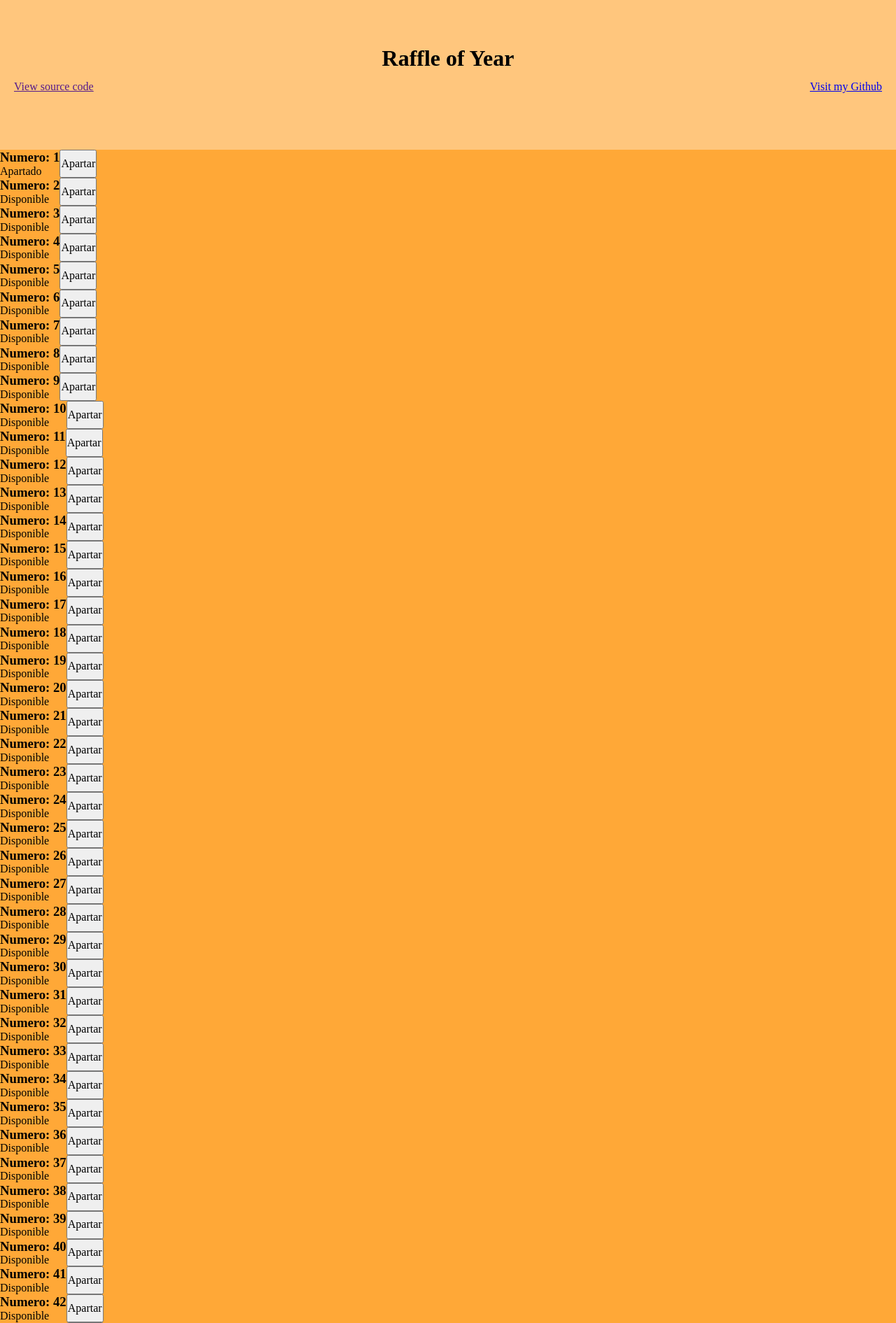
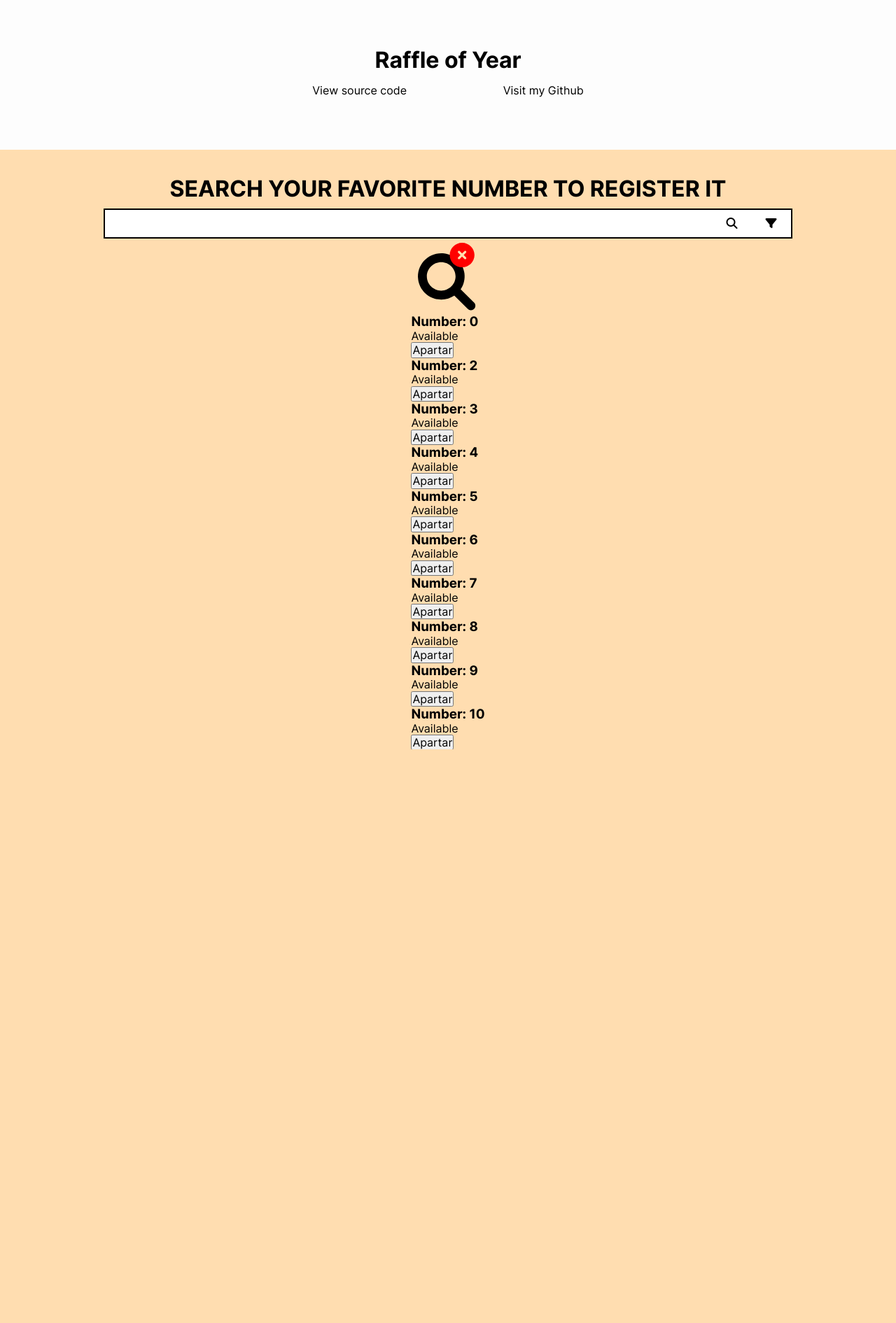
Before and after one commit to BlackBarto/raffle-page, a Node server app: page / in a window 1280 px wide. Shown: the top 1891 px of the page at 70% size. After the commit the page ends 1071 px from the top, so only its background shows below. Run offline with Node 20, Linux system fonts and the light colour scheme; tables that the repository leaves empty hold one stand-in row (values such as "Sample post"); some libraries are stand-ins or nearby versions.

Commit message:
change the ui to a searcher to search a raffle number, add an on-load listener to add to numbers-place teen numbers that are available

```diff
--- a/package.json
+++ b/package.json
@@ -5,8 +5,7 @@
   "type": "module",
   "main": "index.js",
   "scripts": {
-    "start": "node src/index.js",
-    "dev": "nodemon src/index.js"
+    "start": "node src/index.js"
   },
   "keywords": [],
   "author": "",
--- a/src/database.js
+++ b/src/database.js
@@ -10,7 +10,7 @@ export const addContestant = ({name, email, raffleNumber}) => {
 }
 
 export const isValidRaffleNumber = (number) => {
-    Contestant.findOne({ raffleNumber: number})
+    return Contestant.findOne({ raffleNumber: number})
         .then(contestant => {
             if (contestant) return false
             return true
@@ -20,8 +20,9 @@ export const isValidRaffleNumber = (number) => {
         })
 }
 
-export const getAllContestant = () => {
-    return Contestant.find()
+
+export const getAllContestants = async () => {
+    return await Contestant.find()
 }
 
 console.log("Database is connected")
--- a/src/public/css/style.css
+++ b/src/public/css/style.css
@@ -1,8 +1,35 @@
 :root {
     --main-color: rgb(255, 168, 55);
-    --second-color: rgba(255, 187, 98, 0.829);
+    --second-color: rgba(255, 187, 98, 0.5);
+    --three-color: rgba(255, 187, 98, 0.2);
+    --alpha-grey: rgba(252,252,252, .7);
+    --light-grey: rgb(251,251,251);
+    --middle-grey: rgb(248,248,248);
 }
 
+
+@font-face {
+    font-family: 'Inter';
+    src: url(/fonts/Inter-VariableFont_slnt,wght.ttf);
+}
+
+* {
+    font-family: 'Inter', sans-serif;
+}
+
+html {
+    font-size: 13px;
+}
+
+body {
+    display: grid;
+    grid-template-columns: 1fr;
+    grid-template-rows: minmax(calc(35px + 5rem), 20vh) 80vh;
+    grid-template-areas:
+    "header"
+    "numbers"
+    ;
+}
 
 
 /*
@@ -12,15 +39,13 @@
 */
 
 .header {
-    position: sticky;
-    top: 0;
+    grid-area: header;
     display: flex;
     flex-direction: column;
     align-items: center;
     justify-content: center;
-    min-height: calc(35px + 5rem);
-    height: 20vh;
-    background-color: var(--second-color);
+    gap: 5px 0;
+    background-color: var(--alpha-grey);
 }
 
 .header__h1 {
@@ -32,14 +57,31 @@
     display: flex;
     align-items: center;
     justify-content: space-between;
+    gap: 0 5%;
+    max-width: 500px;
     width: 100%;
     list-style: none;
 }
 
+.header__li {
+    flex-grow: 1;
+    text-align: center;
+}
+
 .header__li a {
     display: block;
-    padding: 10px 20px 15px;
+    padding: 5px 5px;
+    text-decoration: none;
+    color: #000;
+    border: 2px solid transparent;
+    transition: border-color .2s ease-in, color .2s linear;
 }
+
+.header__li a:hover {
+    color: var(--main-color);
+    border-color: var(--main-color);
+}
+
 
 
 
@@ -51,17 +93,104 @@
 
 */
 
-.numbers {
-    position: relative;
+.errors {
+    display: none;
+}
+
+
+
+
+
+
+
+
+/*
+
+    INICIO DEL NUMBERS (MAIN)
+
+*/
+
+.numbers, .numbers__form-container {
     display: flex;
     flex-direction: column;
-    background-color: var(--main-color);
+    align-items: center;
 }
 
-.numbers__number {
-    display: flex;
+.numbers {
+    grid-area: numbers;
+    position: relative;
+    overflow-y: auto;
+    padding: 3.5vh 2% 0;
+    background-color: var(--second-color);
 }
 
-.numbers__container-info {
+.numbers__form-container {
+    width: 80%;
+    gap: 10px 0;
+}
 
+.numbers__h2 {
+    font-size: 2rem;
+    text-align: center;
+    text-transform: uppercase;
 }
+
+.numbers__form {
+    display: flex;
+    align-items: center;
+    width: 100%;
+    background-color: #fff;
+    border: 2px solid #000;
+}
+
+.numbers__form input, .numbers__form button{
+    border: none;
+    outline: none;
+    background-color: transparent;
+}
+
+.numbers__form input {
+    flex-grow: 1;
+    width: 50px;
+    padding: 10px;
+    transition: background-color .2s ease-in;
+}
+
+.numbers__form input:hover {
+    background-color: var(--light-grey);
+}
+
+.numbers__form input:focus {
+    background-color: var(--middle-grey);
+}
+
+.numbers__form button {
+    cursor: pointer;
+    padding: 10px 20px;
+    color: #000;
+    background-color: transparent;
+    transition: color .2s linear, background-color .2s ease-in;
+}
+
+.numbers__form button:hover {
+    background-color: var(--three-color);
+    color: var(--main-color);
+}
+
+
+
+
+
+
+
+/*
+
+    INICIO DEL RESPONSIVE (MAIN)
+
+*/
+
+@media only screen and (min-width: 800px) {
+    html {
+	font-size: 16px;
+    }
+}
--- a/src/public/index.html
+++ b/src/public/index.html
@@ -6,6 +6,7 @@
     <meta name="viewport" content="width=device-width, initial-scale=1.0">
     <link rel="stylesheet" href="/css/normalize.css">
     <link rel="stylesheet" href="/css/style.css">
+    <script src="https://kit.fontawesome.com/5a47573fb9.js" crossorigin="anonymous"></script>
 </head>
 <body>
     <header class="header">
@@ -15,8 +16,26 @@
             <li class="header__li"><a href="https://github.com/BlackBarto">Visit my Github</a></li>
         </ul>
     </header>
-
-    <main id="numbers-place" class="numbers"></main>
+    <div class="errors">
+        <h3></h3>
+        <p></p>
+        <button></button>
+    </div>
+    <main class="numbers">
+        <article class="numbers__form-container">
+            <h2 class="numbers__h2">Search your favorite number to register it</h2>
+            <form class="numbers__form">
+                <input type="search" name="search_number" id="searcher-input">
+                <button id="searcher-btn"><i class="fa-solid fa-magnifying-glass"></i></button>
+                <button id="searcher-filter"><i class="fa-solid fa-filter"></i></button>
+            </form>
+        </article>
+        <section id="numbers-place" class="numbers__section">
+	    <div class="numbers__no-results">
+		<img src="/imgs/not_found.svg">
+	    </div>
+        </section>
+    </main>
     <script type="module" src="/js/main.js"></script>
 </body>
 </html>
--- a/src/public/js/insert_numbers.js
+++ b/src/public/js/insert_numbers.js
@@ -1,27 +1,24 @@
-export const numbersPlace = document.getElementById("numbers-place")
+const numbersPlace = document.getElementById("numbers-place")
 
-const insertNumbers = async () => {
-    const res = await fetch("/api/getNumbers")
-    const json = await res.json()
-    const numbersFragment = new DocumentFragment()
-    for (let i = 1; i <= 200; i++) {
-        const availableState = json.includes(i) ? "Apartado" : "Disponible"
-        const classes = json.includes(i) ? ["numbers__number", "noAvailble"] : ["numbers__number"]
-        const number = document.createElement("article")
-        number.classList.add(...classes)
+export const insertNumbers = ({number, isValid}) => {
+    const numerElement = document.createElement("article")
+    numerElement.classList.add("numbers__number")
+    numerElement.innerHTML = `
+    <div class="numbers__container-info">
+        <h3 class="numbers__h3">Number: ${number}</h3>
+        <p class="numbers__p">${isValid ? "Available" : "Reserved"}</p>
+    </div>
+    <button class="numbers__btn">Apartar</button>
+    `
 
-        number.innerHTML = `
-        <div class="numbers__container-info">
-            <h3 class="numbers__h3">Numero: ${i}</h3>
-            <p class="numbers__p">${availableState}</p>
-        </div>
-        <button class="numbers__btn">Apartar</button>
-        `
-
-        numbersFragment.appendChild(number)
-    }
-
-    numbersPlace.appendChild(numbersFragment)
+    numbersPlace.appendChild(numerElement)
 }
 
-export default insertNumbers
+export const insertDefault = numbers => {
+    let insertions = 0
+    for (let i = 0; insertions < 11; i++) {
+	if (numbers.includes(i)) continue
+	insertions++
+	insertNumbers({number: i, isValid: true})
+    }
+}
--- a/src/public/js/main.js
+++ b/src/public/js/main.js
@@ -1,5 +1,28 @@
-import insertNumbers, { numbersPlace } from "./insert_numbers.js";
+import {insertNumbers, insertDefault} from "./insert_numbers.js";
 
+const search = document.getElementById("searcher-input")
 
+window.addEventListener("load", async () => {
+    const data = await fetch("/api/getAllNumbers").then(res => res.json())
+    insertDefault(data)
+})
 
-insertNumbers()
+search.addEventListener("change", ({target: {value}}) => {
+    console.log("Antes del Fetch", value)
+    fetch("/api/findNumbers", {
+        method: "POST",
+        mode: "cors",
+        headers: {
+            "Content-Type": "application/json",
+        },
+        body: JSON.stringify({value: parseInt(value)}),
+    })
+        .then(res => res.json())
+        .then(json => {
+	    console.log("Antes del if", json)
+            if (json.isValidNumber) {
+		console.log("Dentro del if", json)
+		insertNumbers(json)
+	    }
+        })
+})
--- a/src/routes/routes.js
+++ b/src/routes/routes.js
@@ -1,12 +1,28 @@
 import { Router } from "express";
-import { getAllContestant } from "../database.js";
+import { isValidRaffleNumber, getAllContestants } from "../database.js";
+import { validNumer } from "../validations/validations.js";
 const routes = Router()
 
-routes.get("/api/getNumbers", async (req, res) => {
-    const contestants = await getAllContestant()
-    const numbers = contestants.map( ({raffleNumber}) => raffleNumber)
-
+routes.get("/api/getAllNumbers", async (req, res) => {
+    const contestants = await getAllContestants().catch(err => console.log(err))
+    const numbers = contestants.map(({raffleNumber}) => raffleNumber)
     res.json(numbers)
 })
 
+routes.post("/api/findNumbers", (req, res) => {
+    const numberFind = req.body.value
+    const isValidNumber = validNumer(numberFind)
+
+    if (isValidNumber) {
+        isValidRaffleNumber(numberFind)
+            .then(isValid => {
+                res.json({isValid, isValidNumber, number: numberFind})
+            })
+            .catch(err => {
+                console.log(err)
+                res.json({isValid: false, isValidNumber, number: null})
+            })
+    } else res.json({isValid: false, isValidNumber})
+})
+
 export default routes
--- /dev/null
+++ b/src/validations/validations.js
@@ -0,0 +1,3 @@
+export const validNumer = num => {
+    return !isNaN(num) && parseInt(num) <= 200 && parseInt(num) >= 1 && Number.isInteger(num)
+}
```
Also changed, not shown: src/public/fonts/Inter-VariableFont_slnt,wght.ttf (added), src/public/imgs/not_found.svg (added), src/public/js/show_error.js (added).
